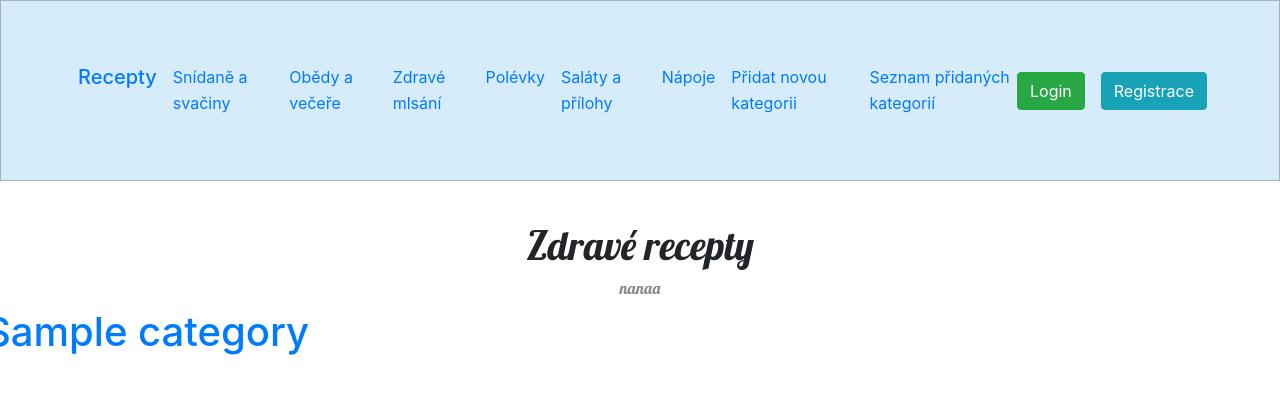
After one commit to SaikiDean/final_project, a Django app: template recepty/templates/catlist.html in a window 1280 px wide. The commit adds this page. Shown: the top 394 px of the page. Run offline with Django 3.2, Linux system fonts and the light colour scheme; the template is opened without the code that fills it: most values are stand-ins (such as "Sample title", 1, 10 or a date in 2020); some libraries are stand-ins or nearby versions.

Commit message:
možnost přidání vlastních kategorií

```diff
--- a/recepty/recipes/forms.py
+++ b/recepty/recipes/forms.py
@@ -19,3 +19,8 @@ class RegistraceForm(UserCreationForm):
 class PrihlaseniForm(AuthenticationForm):
     class Meta:
         model = User
+
+class AddCatForm(forms.ModelForm):
+    class Meta:
+        model = AddCat
+        fields = ('Cat_Title', 'Cat_Description')
--- a/recepty/recipes/models.py
+++ b/recepty/recipes/models.py
@@ -24,3 +24,7 @@ class Recipe(models.Model):
 
     def __str__(self):
         return self.Recipe_Title
+
+class AddCat(models.Model):
+    Cat_Title = models.CharField(max_length=60)
+    Cat_Description = models.TextField(blank=True)
--- a/recepty/recipes/urls.py
+++ b/recepty/recipes/urls.py
@@ -11,6 +11,7 @@ urlpatterns = [
     path('details/', views.recipe_list, name="recipe_list"),
     path('recipe/<int:pk>', views.details, name="details"),
     path('profile/', views.profile, name="profile"),
+    path('logout/', views.user_logout, name="logout"),
 #odkazy na kategorie
     path('breakfast/', views.breakfast_list, name="breakfast_list"),
     path('drinks/', views.drinks_list, name="drinks_list"),
@@ -18,4 +19,7 @@ urlpatterns = [
     path('lunch/', views.lunch_list, name="lunch_list"),
     path('salad/', views.salad_list, name="salad_list"),
     path('soup/', views.soup_list, name="soup_list"),
+    path('addcat/', views.add_cat, name="add_cat"),
+    path('catlist/', views.cat_list, name="cat_list"),
+    path('catdetails/', views.cat_details, name="cat_details"),
     ]
--- a/recepty/templates/base.html
+++ b/recepty/templates/base.html
@@ -49,6 +49,12 @@
             <li class="nav-item">
                 <a class="nav-link" href="/drinks">Nápoje</a>
             </li>
+            <li class="nav-item">
+                <a class="nav-link" href="/addcat">Přidat novou kategorii</a>
+            </li>
+            <li>
+                <a class="nav-link" href="/catlist">Seznam přidaných kategorií</a>
+            </li>
         </ul>
         </div>
           <div class="navbar-nav navbar-right row"></div>
@@ -56,6 +62,9 @@
                {% if user.is_authenticated %}
                       <li class="nav-item">
                             <a class="nav-link" href="/profile">Profil</a>
+                        </li>
+              <li class="nav-item">
+                            <a class="nav-link" href="/logout">Odhlásit</a>
                         </li>
                        {% else %}
               <li class="nav-item">
@@ -76,7 +85,8 @@
 
       <div class="text-center">
         <h1 style="font-family: Lobster">Zdravé recepty</h1>
-        <p class="subheader text-center" style="font-family: Lobster">Zlepšete si svůj jídelníček rychlými a zdravými recepty.</p>
+        <p class="subheader text-center" style="font-family: Lobster">
+            nanaa</p>
       </div>
     </div>
 
--- /dev/null
+++ b/recepty/templates/catlist.html
@@ -0,0 +1,10 @@
+{% extends 'base.html' %}
+{% block content %}
+    {% for category in categories %}
+ <div class="post">
+        <a href="{% url 'catdetails' pk=category.pk %}">
+            <h1>{{ category.Cat_Title }}</h1>
+        </a>
+ </div>
+    {% endfor %}
+{% endblock %}
```
Also changed, not shown: recepty/recipes/views.py (+21 -5 lines), recepty/templates/addcat.html (added, +14 -0 lines), recepty/templates/cat_details.html (added, +8 -0 lines), recepty/db.sqlite3, recepty/recipes/migrations/0004_addcat.py (added), recepty/recipes/migrations/0005_auto_20210117_1857.py (added).
